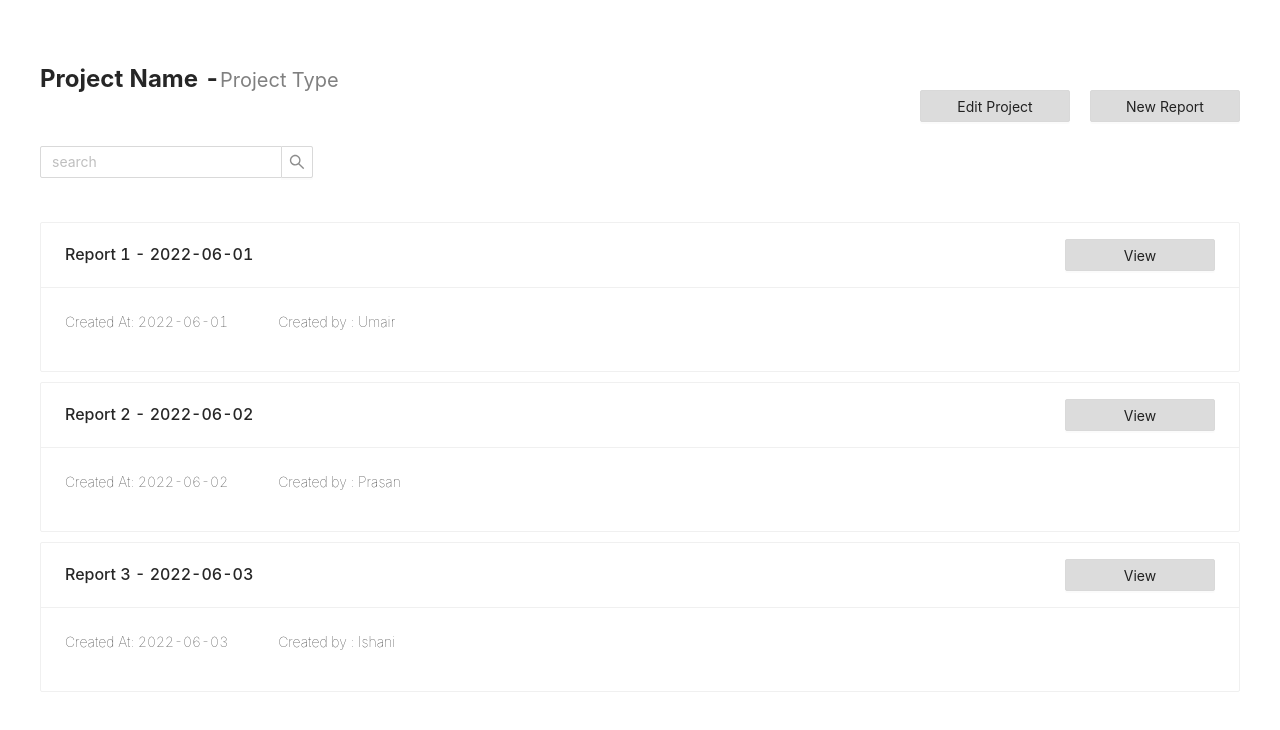
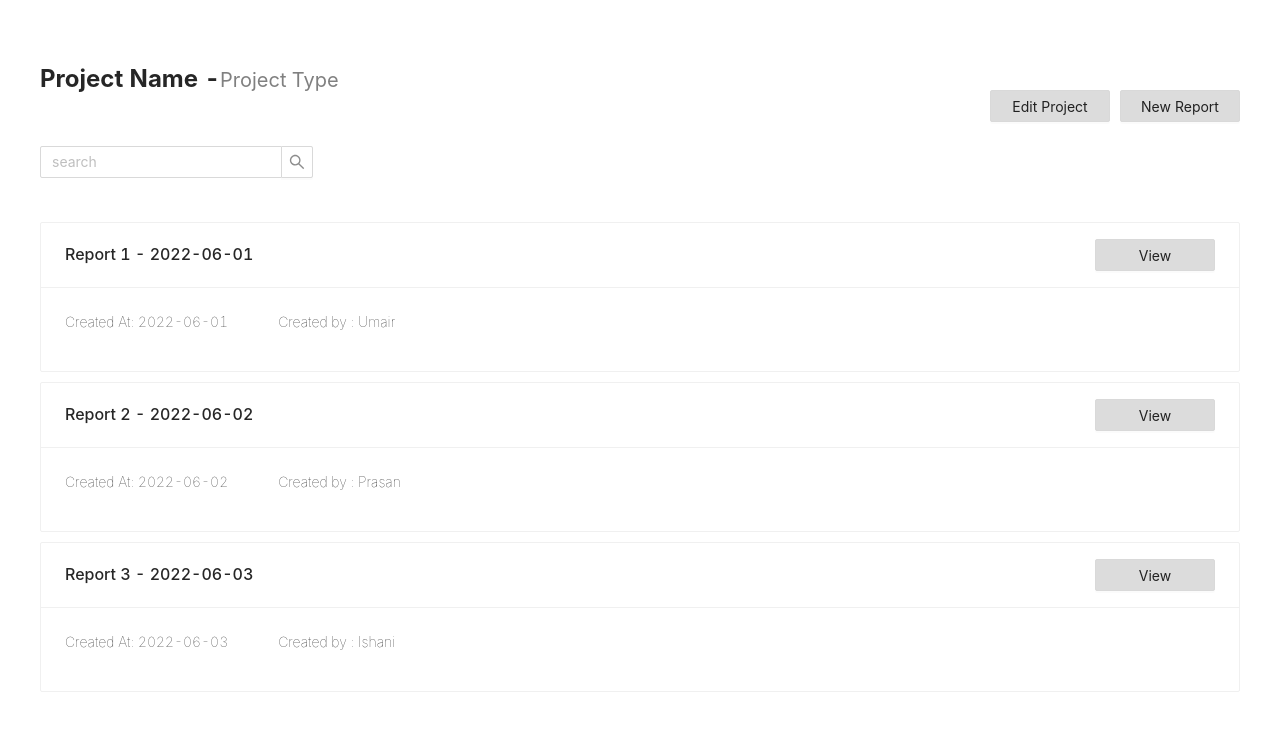
Before and after one commit to umair-zone/carbon-zero, a React (Create React App) app: page /projects/1/reports in a window 1280 px wide. Shown: the top 730 px of the page. Built offline with nearby package versions, Linux system fonts and the light colour scheme.

Commit message:
commit009
commit009

```diff
--- a/src/atoms/ProjectCard.jsx
+++ b/src/atoms/ProjectCard.jsx
@@ -1,6 +1,7 @@
-import { Row,Card} from 'antd';
+import {Card} from 'antd';
 import React from 'react';
 import RouteButton from './RouteButton';
+import ProjectCardFooter from './ProjectCardFooter';
 
 
 function sayHello() {
@@ -22,10 +23,7 @@ const ProjectCard = (props) => {
             marginTop: 10
           }}
           >
-          <Row direction="row" style={{display: 'flex'}}>
-          <p style={{fontWeight:"lighter"}}>Created At: {props.createdAt} </p>
-          <p style={{fontWeight:"lighter",marginLeft:"50px"}}>Created by : {props.createdBy}</p>
-          </Row>
+          <ProjectCardFooter createdAt ={props.createdAt} createdBy={props.createdBy}/>
         </Card>
               )
 }
--- /dev/null
+++ b/src/atoms/ProjectCardFooter.jsx
@@ -0,0 +1,12 @@
+import React from 'react';
+import {Row} from 'antd';
+
+const ProjectCardFooter = (props) => {
+    return (
+          <Row direction="row" style={{display: 'flex'}}>
+          <p style={{fontWeight:"lighter"}}>Created At: {props.createdAt} </p>
+          <p style={{fontWeight:"lighter",marginLeft:"50px"}}>Created by : {props.createdBy}</p>
+          </Row>
+    )
+}
+export default ProjectCardFooter
--- a/src/atoms/ReportCard.jsx
+++ b/src/atoms/ReportCard.jsx
@@ -1,6 +1,8 @@
-import {Row,Card} from 'antd';
+import {Card} from 'antd';
 import React from 'react';
 import RouteButton from './RouteButton';
+import ProjectCardFooter from './ProjectCardFooter';
+
 
 function sayHello() {
   alert('You clicked View->Report!');
@@ -20,11 +22,7 @@ const ReportCard = (props) => {
             marginTop:"10px"
           }}
           >
-          <Row direction="row"
-          style={{display: 'flex'}}>
-          <p style={{fontWeight:"lighter"}}>Created At: {props.createdAt} </p>
-          <p style={{fontWeight:"lighter",marginLeft:"50px"}}>Created by : {props.createdBy}</p>
-          </Row>
+          <ProjectCardFooter createdAt ={props.createdAt} createdBy={props.createdBy}/>
         </Card>
               )
 }
--- a/src/atoms/RouteButton.jsx
+++ b/src/atoms/RouteButton.jsx
@@ -13,8 +13,8 @@ const RouteButton = (props) => {
                 backgroundColor:'#dcdcdc',
                 padding:'5px',
                 alignSelf:'flex-end',
-                marginLeft:'20px',
-                width:'150px',
+                marginLeft:'10px',
+                width:'120px',
                 }}>{props.title}
                </Button>
                </>
```
Also changed, not shown: src/components/ReportPanel.jsx (+4 -6 lines).
